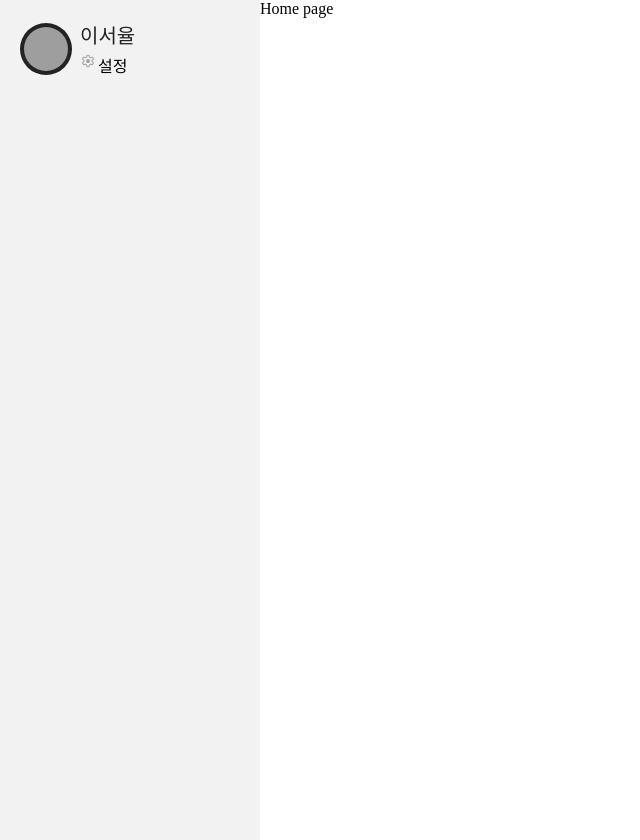
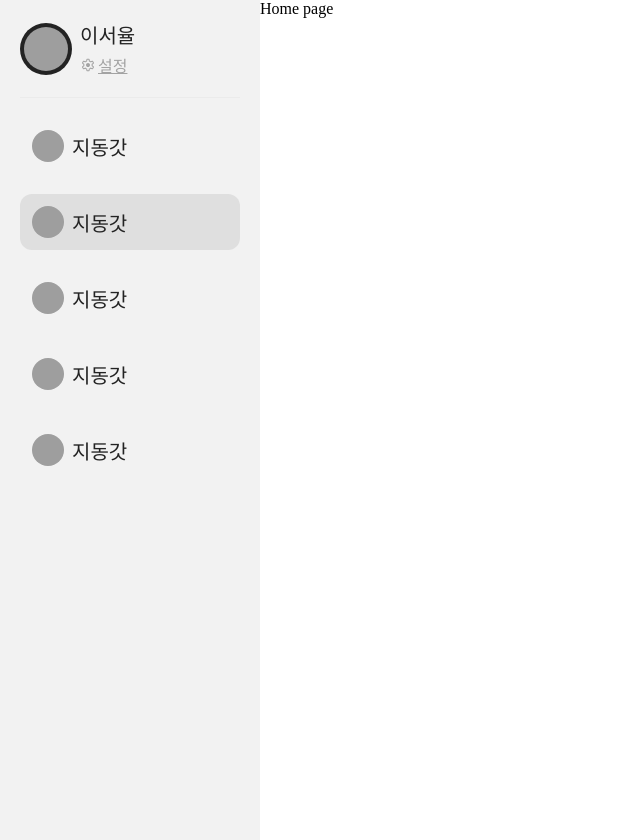
Before and after one commit to zegiha/tomo-frontend, a React (Vite) app: page / in a window 1280 px wide. Shown: the whole page, without its empty margins (0-640 px from the left). Built offline with nearby package versions, Linux system fonts and the light colour scheme; grey boxes are pictures that could not be loaded; a web font is replaced by a local one.

Commit message:
designing: sidebar

```diff
--- /dev/null
+++ b/src/components/atomic/Divider.tsx
@@ -0,0 +1,7 @@
+function Divider() {
+  return (
+    <div style={{width: "100%", height: "1px", backgroundColor: "var(--gray600)"}} />
+  );
+}
+
+export default Divider;
--- /dev/null
+++ b/src/components/atomic/index.ts
@@ -0,0 +1,5 @@
+import Divider from "./Divider.tsx";
+
+export {
+  Divider
+};
--- a/src/pages/Root.tsx
+++ b/src/pages/Root.tsx
@@ -1,11 +1,15 @@
 import {Fragment, ReactNode} from "react";
-import appStyle from "@styles/app.module.css";
-import sidebarStyle from "@styles/sidebar.module.css";
 import {Outlet} from "react-router-dom";
+
 import tmpImage from "@assets/profileTMPImage.jpg";
+import {SettingIcon} from "@assets/icons";
+
 import {Row2, Row8} from "@components/atomic/rowAndColumns/Row.tsx";
 import {Col4} from "@components/atomic/rowAndColumns/Col.tsx";
-import {SettingIcon} from "@assets/icons";
+import {Divider} from "@components/atomic";
+
+import {appStyle, sidebarStyle} from "@styles/index";
+
 
 function Header() {
   return (
@@ -22,6 +26,57 @@ function LayoutWithHeader({children}: {children: ReactNode}) {
   );
 }
 
+
+
+const characterDummy = [
+  {
+    isActive: false,
+    characterName: '지동갓',
+    characterImage: tmpImage,
+  },
+  {
+    isActive: true,
+    characterName: '지동갓',
+    characterImage: tmpImage,
+  },
+  {
+    isActive: false,
+    characterName: '지동갓',
+    characterImage: tmpImage,
+  },
+  {
+    isActive: false,
+    characterName: '지동갓',
+    characterImage: tmpImage,
+  },
+  {
+    isActive: false,
+    characterName: '지동갓',
+    characterImage: tmpImage,
+  },
+];
+
+interface characterBarProps {
+  isActive: boolean;
+  characterImage: string;
+  characterName: string;
+}
+
+function CharacterBar({isActive, characterImage, characterName}: characterBarProps) {
+  return (
+    <Row8
+      alignItems="center"
+      width="calc(100% - 24px)"
+      padding="12px"
+      backgroundColor={isActive ? "var(--gray700)" : "var(--gray-600)"}
+      borderRadius={12}
+    >
+      <img src={characterImage} alt="character image" className={sidebarStyle.characterImage} />
+      <span className="text-m-20">{characterName}</span>
+    </Row8>
+  );
+}
+
 function Sidebar() {
   return (
     <div className={sidebarStyle.sidebarContainer}>
@@ -31,12 +86,21 @@ function Sidebar() {
         </div>
         <Col4>
           <span className="text-m-20">이서율</span>
-          <Row2>
+          <Row2 alignItems="center">
             <SettingIcon/>
-            <span style={{color: "var(--gray-)"}} className="text-m-16">설정</span>
+            <span style={{color: "var(--gray800)", textDecoration: "underline"}} className="text-m-16">설정</span>
           </Row2>
         </Col4>
       </Row8>
+      <Divider/>
+      {characterDummy.map((item, index) =>
+        <CharacterBar
+          key={index}
+          isActive={item.isActive}
+          characterImage={item.characterImage}
+          characterName={item.characterName}
+        />
+      )}
     </div>
   );
 }
--- /dev/null
+++ b/src/styles/index.ts
@@ -0,0 +1,7 @@
+import appStyle from "@styles/app.module.css";
+import sidebarStyle from "@styles/sidebar.module.css";
+
+export {
+  appStyle,
+  sidebarStyle,
+}
--- a/src/styles/sidebar.module.css
+++ b/src/styles/sidebar.module.css
@@ -1,6 +1,7 @@
 .sidebarContainer {
   display: flex;
   flex-direction: column;
+  gap: 20px;
 
   width: 220px;
   height: 100vh;
@@ -26,3 +27,8 @@
   height: 44px;
   border-radius: 100%;
 }
+.characterImage {
+  width: 32px;
+  height: 32px;
+  border-radius: 100%;
+}
```
